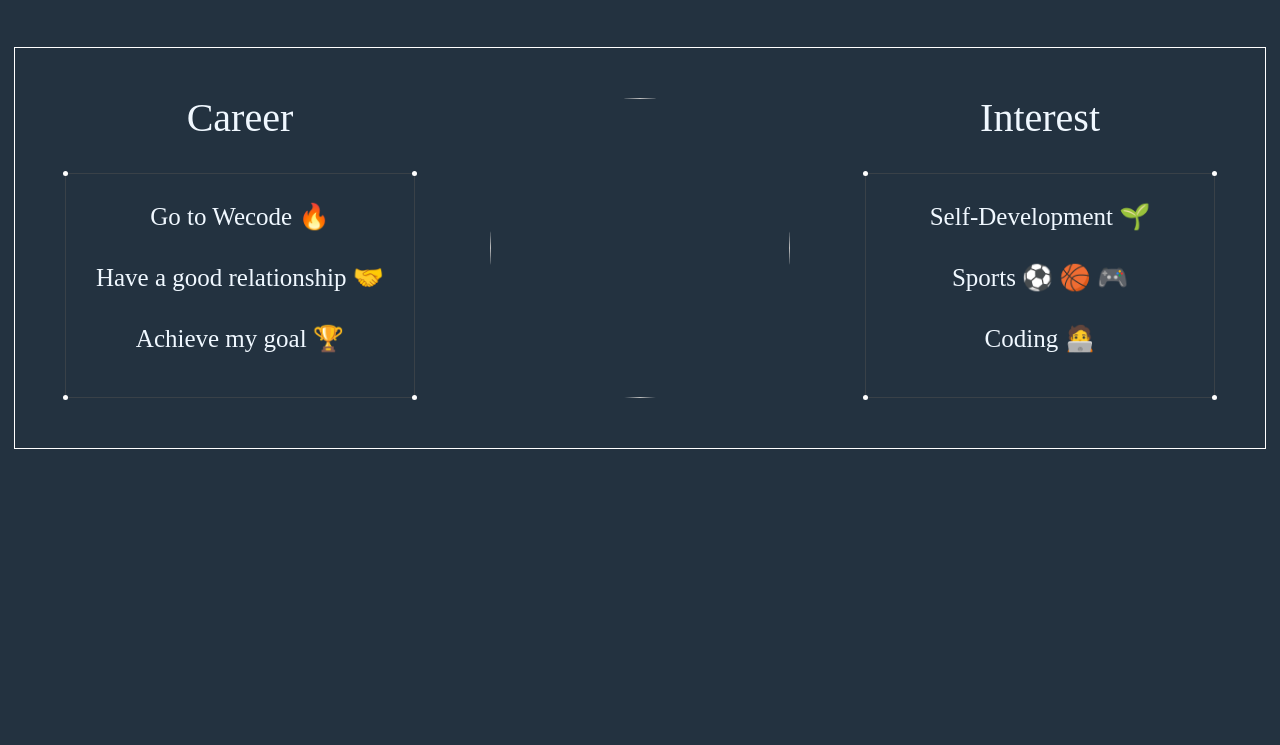
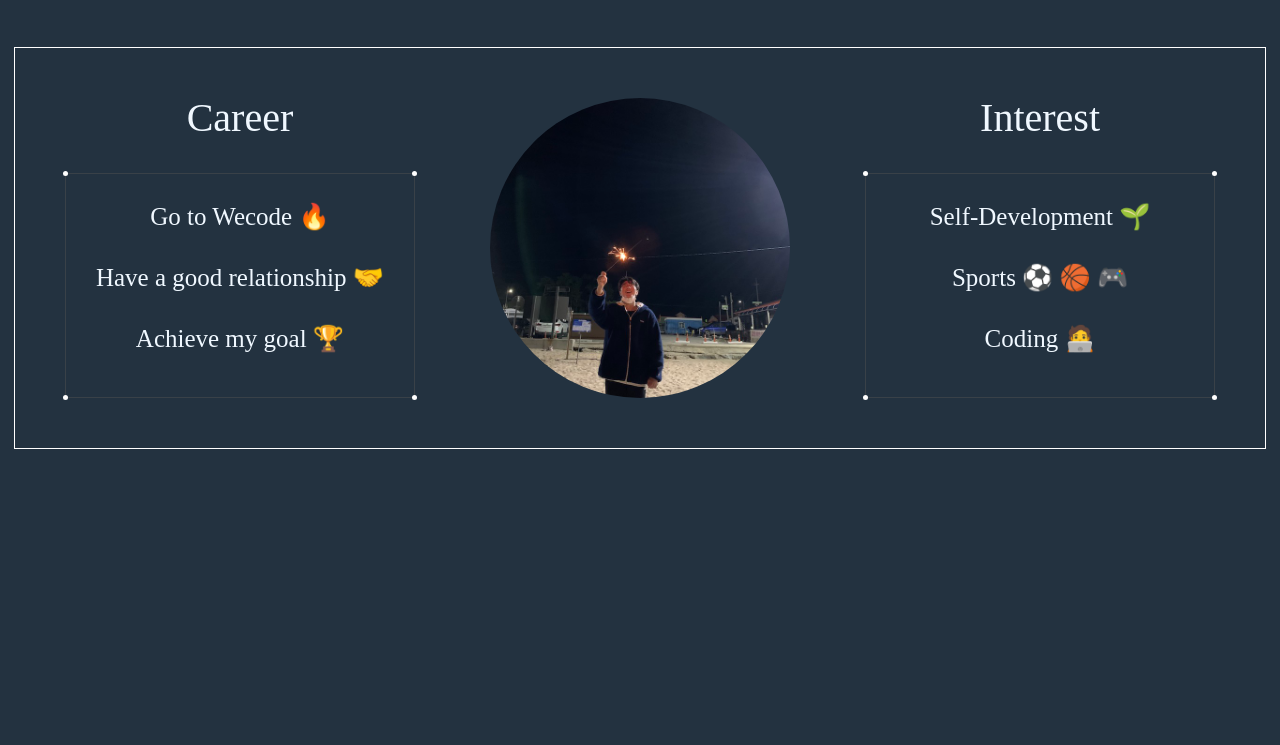
Before and after one commit to schk9611/Wecode-portfolio, a plain HTML site: page index.html in a window 1280 px wide. Shown: the part 1133-1878 px from the top of the page. Drawn offline with Linux system fonts and the light colour scheme; the site is published under a folder, as on GitHub Pages, so addresses that start at the root find nothing; a web font is replaced by a local one.

Commit message:
fix image error

```diff
--- a/index.html
+++ b/index.html
@@ -92,7 +92,7 @@
                     </div>
                 </div>
                 <div class="content__photo">
-                    <img src="/picture/me.jpg" width="300px" height="300px">
+                    <img src="picture/me.jpg" width="300px" height="300px">
                 </div>
                 <div class="content__info">
                     <h3 class="content__info__title">Interest</h3>
```
